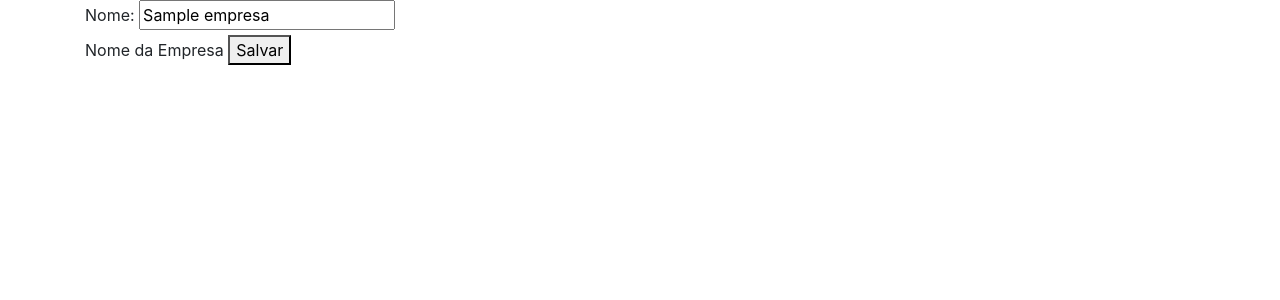
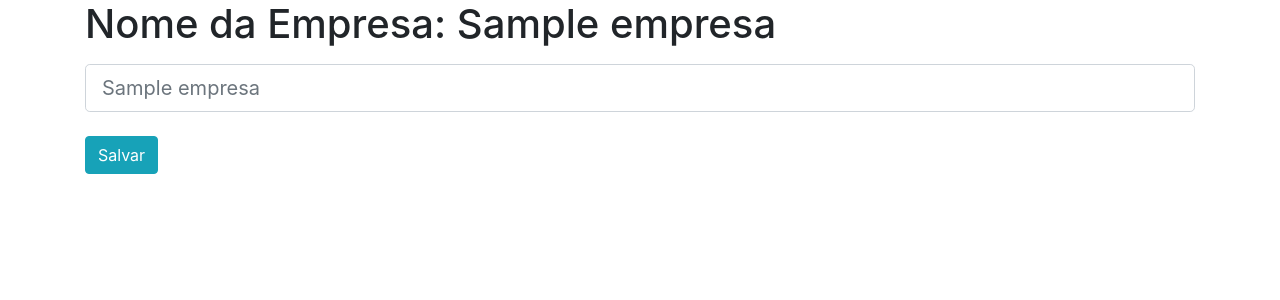
Before and after one commit to marcelokfws/gestao_rh, a Django app: page /en/empresa/editar/1/ in a window 1280 px wide. Shown: the part 100-400 px from the top of the page. Run offline with Django 4.2, Linux system fonts and the light colour scheme; tables that the repository leaves empty hold one stand-in row (values such as "Sample post"); parts of the project's set-up code (start-up, migrations or seed data) failed here and were passed over; some libraries are stand-ins or nearby versions.

Commit message:
melhoria html

```diff
--- a/apps/core/templates/core/index.html
+++ b/apps/core/templates/core/index.html
@@ -26,6 +26,11 @@
             </tr>
             <tr>
         <th scope="col" class="border border-dark">
+        <a href="{% url 'list_empresas' %}">Lista de empresas</a>
+        </th>
+            </tr>
+            <tr>
+        <th scope="col" class="border border-dark">
         <a href="{% url 'list_hora_extra' %}">Gerenciar banco de horas</a>
         </th>
             </tr>
--- a/apps/departamentos/templates/departamentos/departamento_form.html
+++ b/apps/departamentos/templates/departamentos/departamento_form.html
@@ -5,6 +5,6 @@
 <form method="POST">
     {%csrf_token%}
     {{ form|bootstrap }}
-    <button type="submit" class="btn btn-success">Salvar</button>
+    <button type="submit" class="btn btn-info">Salvar</button>
 </form>
 {% endblock %}
--- a/apps/departamentos/templates/departamentos/departamento_list.html
+++ b/apps/departamentos/templates/departamentos/departamento_list.html
@@ -2,7 +2,7 @@
 
 {% block main %}
 
-    Lista de Departamentos
+    <h1 class="text-center mt-5">Lista de Departamentos</h1>
 <br>
     {% for departamento in object_list %}
         <a href="{% url 'update_departamento' departamento.id %}">
--- a/apps/empresas/templates/empresas/empresa_form.html
+++ b/apps/empresas/templates/empresas/empresa_form.html
@@ -3,7 +3,12 @@
 {% block main %}
 <form method="post">
     {% csrf_token %}
-    {{ form|bootstrap }}
-    <button type="submit">Salvar</button>
+
+    <div class="form-outline form-white mb-4">
+        <label  class="form-label " for="id_nome"><h1>Nome da Empresa: {{object.nome}}</h1></label>
+        <input name="nome" type="text"  class="form-control form-control-lg" placeholder="{{object.nome}}" />
+    </div>
+
+    <button type="submit" class="btn btn-info">Salvar</button>
 </form>
 {% endblock %}
--- a/apps/empresas/urls.py
+++ b/apps/empresas/urls.py
@@ -1,8 +1,10 @@
 from django.urls import path
-from .views import EmpresaCreate, EmpresaEdit
+from .views import EmpresaCreate, EmpresaEdit, EmpresaList
 
 urlpatterns = [
+    path('list', EmpresaList.as_view(), name='list_empresas'),
     path('novo', EmpresaCreate.as_view(), name='create_empresa'),
     path('editar/<int:pk>/',
          EmpresaEdit.as_view(), name='edit_empresa'),
+
 ]
--- a/apps/empresas/views.py
+++ b/apps/empresas/views.py
@@ -1,7 +1,7 @@
-from django.shortcuts import render
+from django.shortcuts import redirect
 from django.views.generic.edit import CreateView, UpdateView
+from django.views.generic import ListView
 from .models import Empresa
-from django.http import HttpResponse
 
 
 class EmpresaCreate(CreateView):
@@ -13,7 +13,14 @@
         funcionario = self.request.user.funcionario
         funcionario.empresa = obj
         funcionario.save()
-        return HttpResponse('Ok')
+        return redirect('list_empresas')
+
+
+class EmpresaList(ListView):
+    model = Empresa
+
+    def get_queryset(self):
+        return Empresa.objects.all()
 
 
 class EmpresaEdit(UpdateView):
--- a/apps/funcionarios/templates/funcionarios/funcionario_list.html
+++ b/apps/funcionarios/templates/funcionarios/funcionario_list.html
@@ -2,7 +2,7 @@
 
 {% block main %}
 
-    Lista de Funcionários
+    <h1 class="text-center mt-5">Lista de Funcionários</h1>
 <br>
     {% for funcionario in object_list %}
         <a href="{% url 'update_funcionario' funcionario.id %}">
--- a/apps/registro_hora_extra/templates/registro_hora_extra/registrohoraextra_list.html
+++ b/apps/registro_hora_extra/templates/registro_hora_extra/registrohoraextra_list.html
@@ -2,7 +2,7 @@
 
 {% block main %}
 
-    Banco de Horas
+    <h1 class="text-center mt-5">Banco de Horas</h1>
 <br> <br>
 <div class="">
     {% for registro_re in object_list %}
```
Also changed, not shown: apps/empresas/templates/empresas/empresa_list.html (added, +15 -0 lines), apps/funcionarios/templates/funcionarios/funcionario_form.html (+8 -3 lines).
